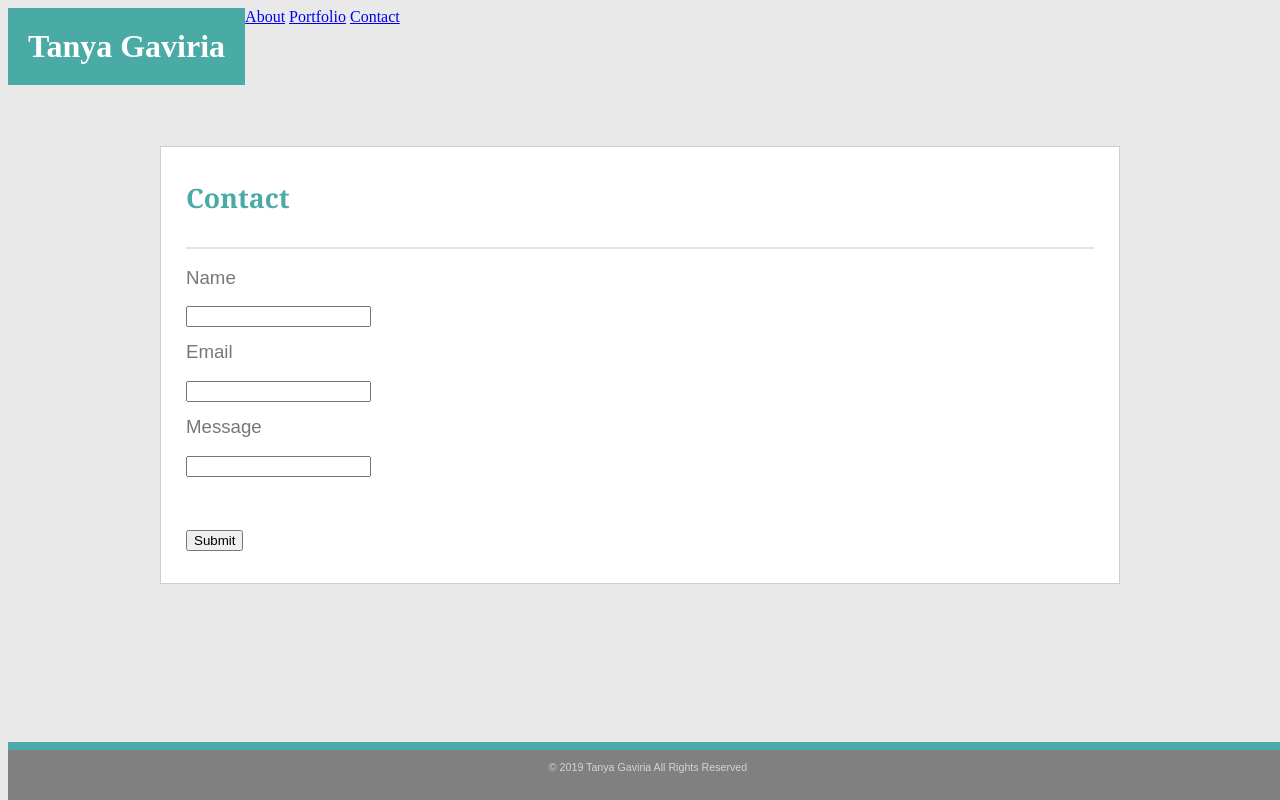
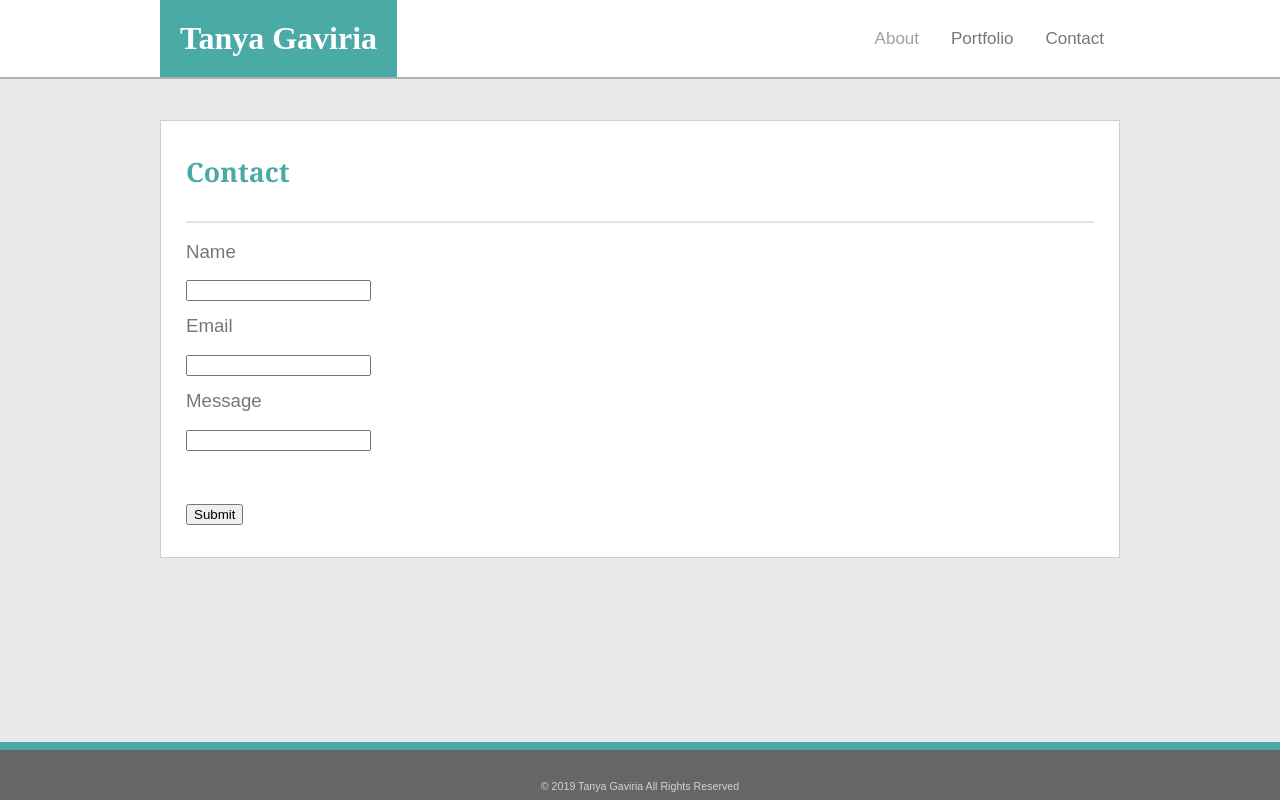
Before and after one commit to tpgaviria/Basic-Portfolio, a plain HTML site: page contact.html in a window 1280 px wide. Drawn offline with Linux system fonts and the light colour scheme.

Commit message:
more css tweaks

```diff
--- a/assets/css/style.css
+++ b/assets/css/style.css
@@ -9,6 +9,7 @@
     width: 100%;
     position: fixed;
     top: 0;
+    left: 0;
     margin-bottom: 0;
 }
 
@@ -88,12 +89,17 @@ hr {
 .footerBar {
     position: fixed;
     bottom: 0;
+    left: 0;
     width: 100%;
     height: 50px;
-    background: gray;
+    background: #666;
     border-top: #4aaaa5 8px solid;
     text-align: center;
     color: #d3d3d3;
     font-size: 8pt;
     font-family: Arial, Helvetica, sans-serif;
 }
+
+#footerContent {
+    margin-top: 30px;
+}
--- a/contact.html
+++ b/contact.html
@@ -8,11 +8,15 @@
 
 <body>
 
-    <div class="headBar">
+    <div class="topnav">
+        <div class="headerContent">
         <h1>Tanya Gaviria</h1>
-        <a href="/index.html">About</a>
-        <a href="/portfolio.html">Portfolio</a>
-        <a href="/contact.html">Contact</a>
+        <div class="topnav-right">
+            <a class="active" href="/index.html">About</a>
+            <a href="/portfolio.html">Portfolio</a>
+            <a href="/contact.html">Contact</a>
+            </div>
+        </div>
     </div>
 
     <div class="contentBox" id="contactForm">
@@ -29,5 +33,7 @@
     </div>
 
     <div class="footerBar">
-        <p>&copy; 2019 Tanya Gaviria All Rights Reserved</p>
+        <div id="footerContent">
+            <p>&copy; 2019 Tanya Gaviria All Rights Reserved</p>
+        </div>
     </div>
```
Also changed, not shown: index.html (+3 -3 lines), portfolio.html (+10 -6 lines).
